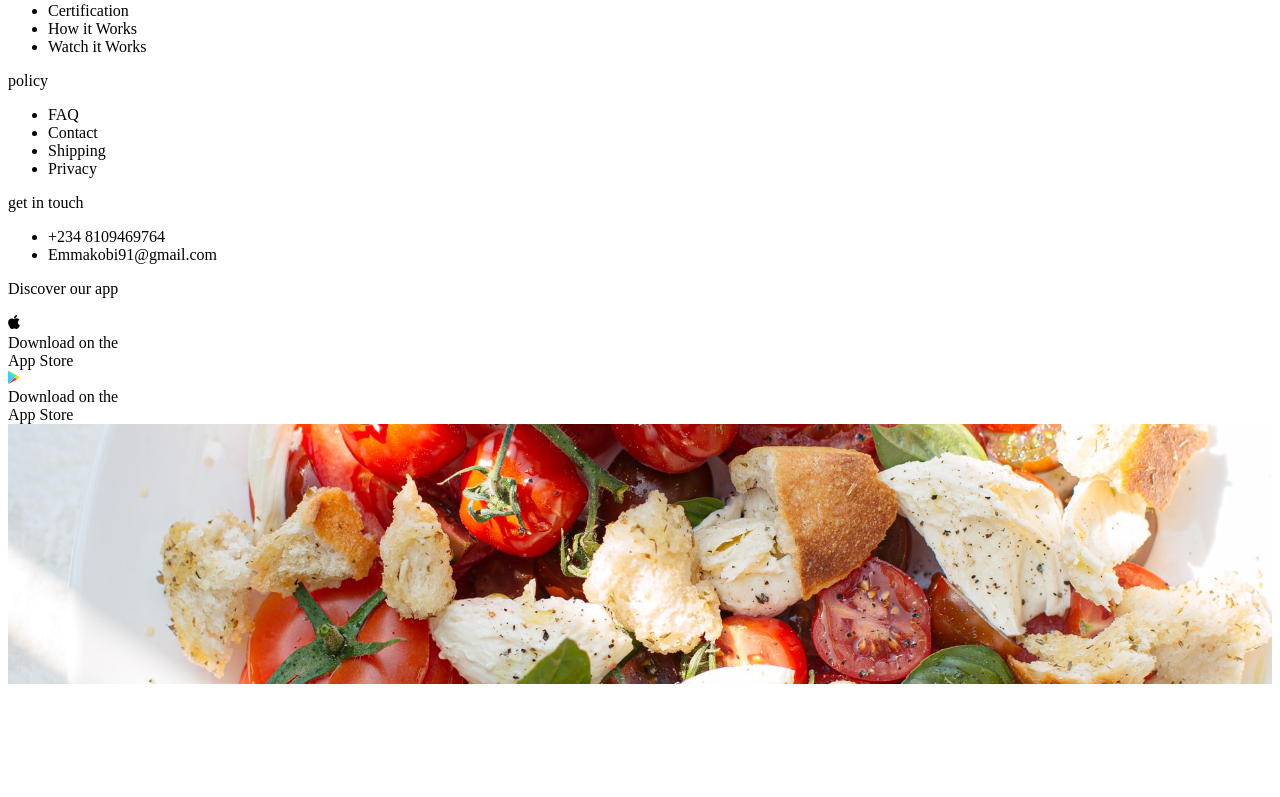
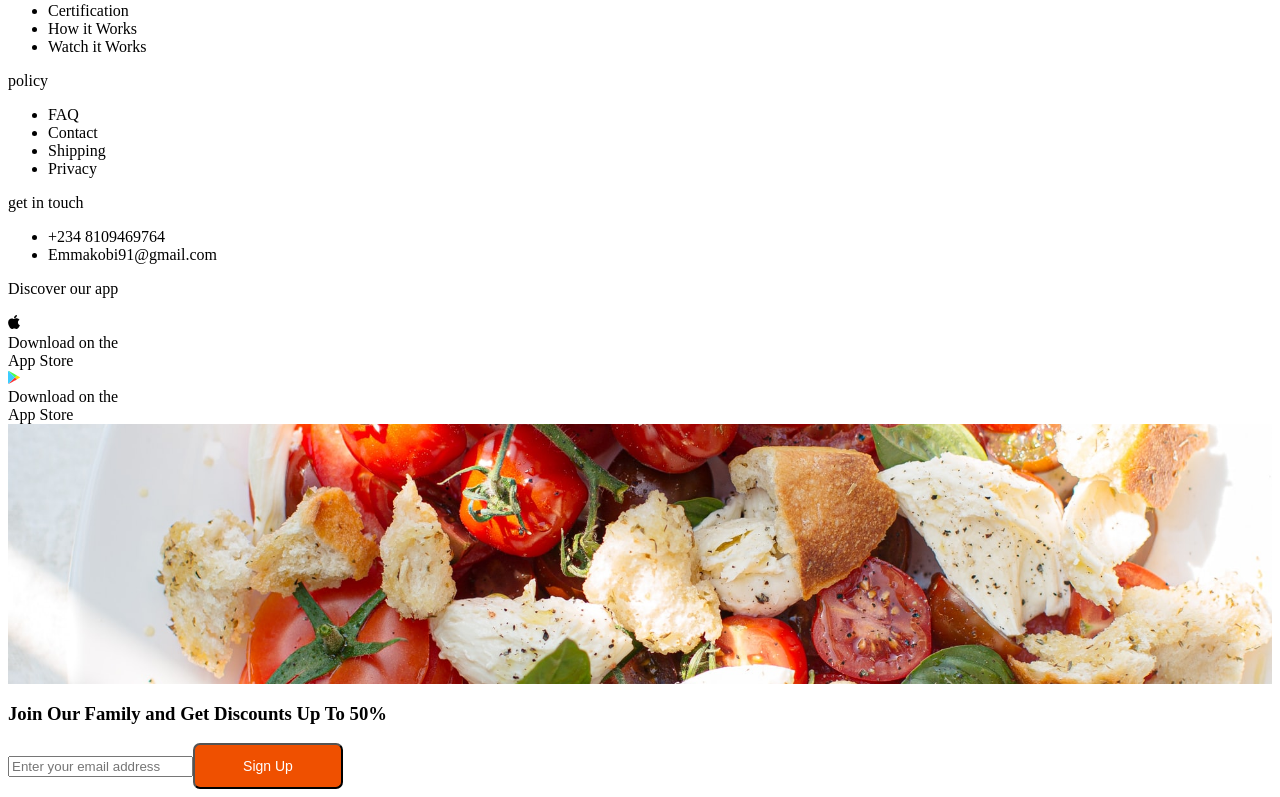
Before and after one commit to KobiManuel/React_Meals, a React (Create React App) app: page / in a window 1280 px wide. Shown: the part 10690-11487 px from the top of the page. Before the commit the page ends 11382 px from the top, so only its background shows below. Built offline with nearby package versions, Linux system fonts and the light colour scheme.

Commit message:
feat(User-interface): finisghed styling FLoatFooter

```diff
--- a/src/Pages/LandingPage/Footer/FooterFloat.jsx
+++ b/src/Pages/LandingPage/Footer/FooterFloat.jsx
@@ -1,4 +1,5 @@
 import React from 'react'
+import Button from '../../../UI/Button/Button'
 import float_img from './images/float_img3.jpg'
 
 const FooterFloat = () => {
@@ -13,7 +14,15 @@ const FooterFloat = () => {
         width: "100%",
         maxWidth: "100%",
         height: "260px"
-      }} className="absolute before:content-[''] before:absolute brightness-[0.30] z-[-1] rounded-[2rem]"  ></div></div>
+      }} className="absolute before:content-[''] before:absolute brightness-[0.30] z-[-1] rounded-[2rem]"  ></div>
+       <header className=' body-font font-poppins w-[365px] text-center mx-auto flex flex-col justify-center items-center gap-8 py-[50px]'>
+        <h3 className=' text-white font-semibold text-3xl'>Join Our Family and Get Discounts Up To 50%</h3>
+        <div className='bg-white rounded-[1rem] flex flex-row justify-between  px-6 py-[0.50rem] w-[450px]'>
+            <input type="email" placeholder='Enter your email address' className='capitalize text-[#868e96] text-xs w-[60%] outline-none' />
+            <Button>sign up</Button>
+        </div>
+       </header>
+      </div>
 
     </div>
   )
```
